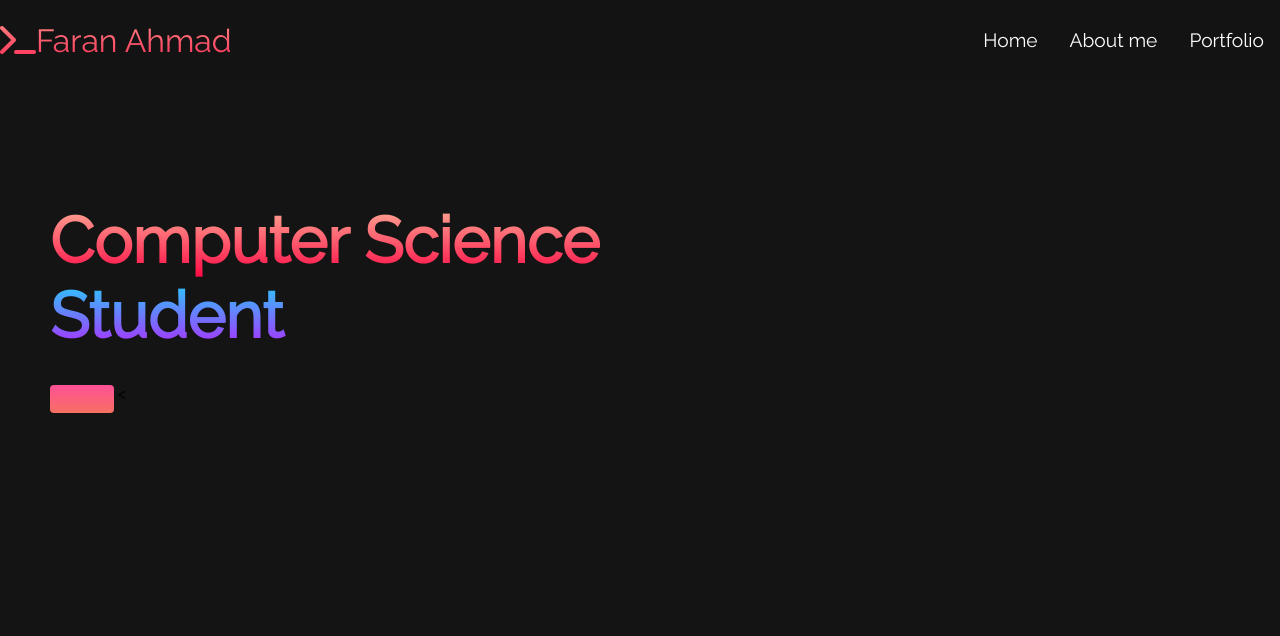
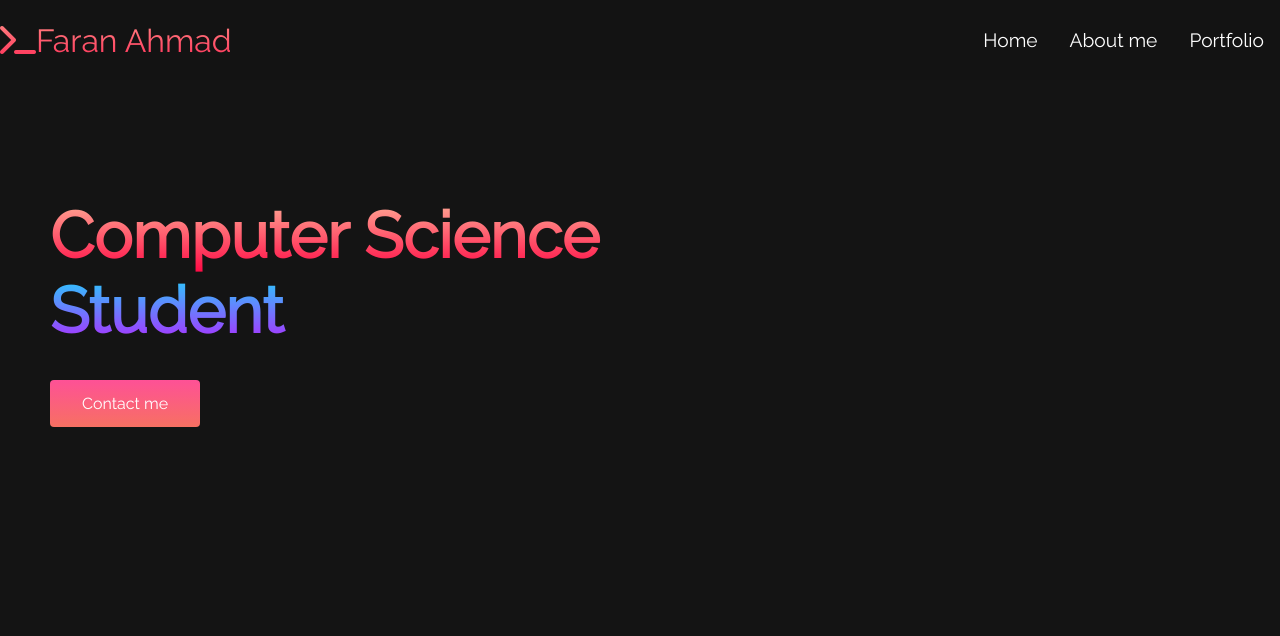
Before and after one commit to faran332/portfolio-website, a plain HTML site: page index.html in a window 1280 px wide. Shown: the top 636 px of the page. Drawn offline with Linux system fonts and the light colour scheme.

Commit message:
contact-me-hover-bugfix

```diff
--- a/index.html
+++ b/index.html
@@ -45,8 +45,9 @@
         <div class="main__content">
           <h1>Computer Science</h1>
           <h2>Student</h2>
-          <button class="main__btn" onclick="openContactForm()"></button>
-          <
+          <button class="main__btn" onclick="openContactForm()">
+            <p>Contact me</p>
+          </button>
         </div>
         <div class="main__img--container">
           <img
--- a/styles.css
+++ b/styles.css
@@ -239,7 +239,7 @@
     outline: none;
 }
 
-.main__btn a {
+.main__btn p {
     position: relative;
     z-index: 2;
     color: #fff;
```
